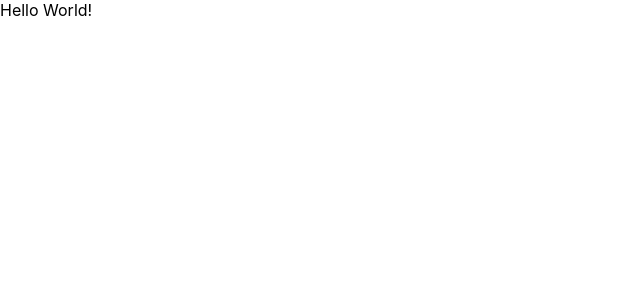
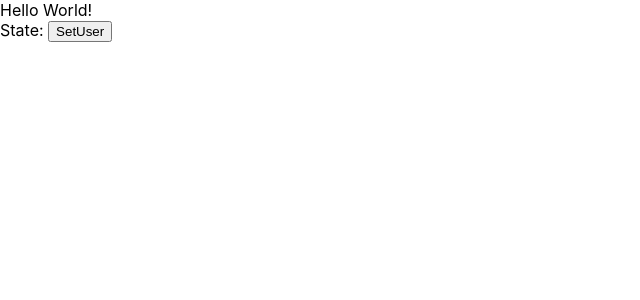
Before and after one commit to Feel2X/Polls, a React (Create React App) app: page / in a window 1280 px wide. Shown: the top 300 px of the page, without its empty margins (0-640 px from the left). Built offline with nearby package versions, Linux system fonts and the light colour scheme.

Commit message:
chore: setting up redux configurations

```diff
--- /dev/null
+++ b/jsconfig.json
@@ -0,0 +1,5 @@
+{
+    "compilerOptions": {
+    "baseUrl": "."
+    }
+}
--- a/package.json
+++ b/package.json
@@ -7,11 +7,13 @@
     "@emotion/styled": "^11.10.4",
     "@mui/icons-material": "^5.10.6",
     "@mui/material": "^5.10.6",
+    "@reduxjs/toolkit": "^1.8.5",
     "@testing-library/jest-dom": "^5.16.5",
     "@testing-library/react": "^13.4.0",
     "@testing-library/user-event": "^13.5.0",
     "react": "^18.2.0",
     "react-dom": "^18.2.0",
+    "react-redux": "^8.0.4",
     "react-scripts": "5.0.1",
     "web-vitals": "^2.1.4"
   },
--- a/src/App.js
+++ b/src/App.js
@@ -1,9 +1,21 @@
+// redux
+import { useSelector, useDispatch } from "react-redux"
+import { setAuthedUser } from "./store/slices/authSlice"
+
 function App() {
-  return (
-    <div>
-        Hello World!
-    </div>
-  );
+    const authState = useSelector(state => state.auth)
+    const dispatch = useDispatch()
+
+    return (
+        <div>
+            Hello World!
+            <br />
+            State: { authState.authedUser }
+            <button onClick={ () => dispatch(setAuthedUser("User")) }>
+                SetUser
+            </button>
+        </div>
+    )
 }
 
 export default App
--- a/src/index.js
+++ b/src/index.js
@@ -7,9 +7,15 @@ import App from './App'
 // style
 import './index.css'
 
+// redux
+import store from "./store/store"
+import { Provider } from "react-redux"
+
 const root = ReactDOM.createRoot(document.getElementById('root'))
 root.render(
   <React.StrictMode>
-    <App />
+      <Provider store={ store }>
+          <App />
+      </Provider>
   </React.StrictMode>
 )
--- /dev/null
+++ b/src/store/slices/authSlice.js
@@ -0,0 +1,19 @@
+import { createSlice } from "@reduxjs/toolkit"
+
+const INITIAL_STATE = {
+    authedUser: null
+}
+
+export const authSlice = createSlice({
+    name: "auth",
+    initialState: INITIAL_STATE,
+    reducers: {
+        setAuthedUser: (state, action) => {
+            return { ...state, authedUser: action.payload }
+        }
+    }
+})
+
+export const { setAuthedUser } = authSlice.actions
+
+export default authSlice.reducer
--- /dev/null
+++ b/src/store/store.js
@@ -0,0 +1,10 @@
+import { configureStore } from "@reduxjs/toolkit"
+
+// slice reducers
+import authReducer from "src/store/slices/authSlice"
+
+export default configureStore({
+    reducer: {
+        auth: authReducer
+    }
+})
```
Also changed, not shown: 1 other file (tests, documents, lock files or other folders).
